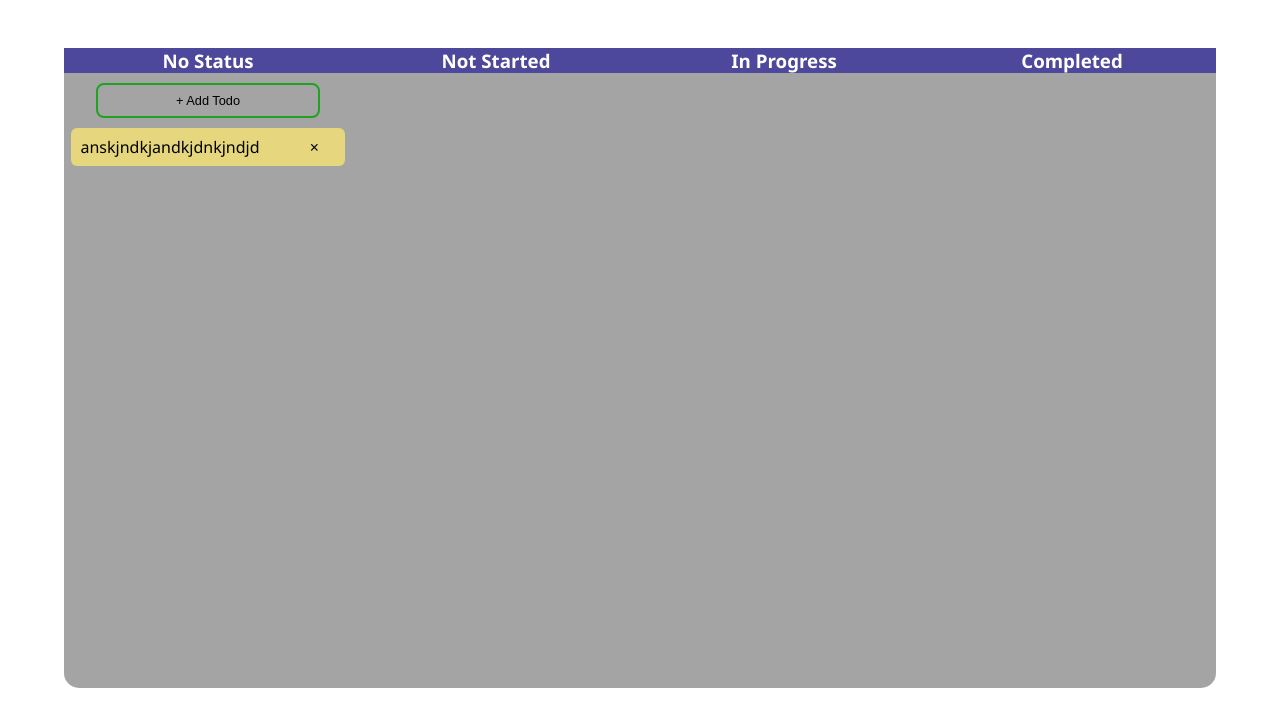
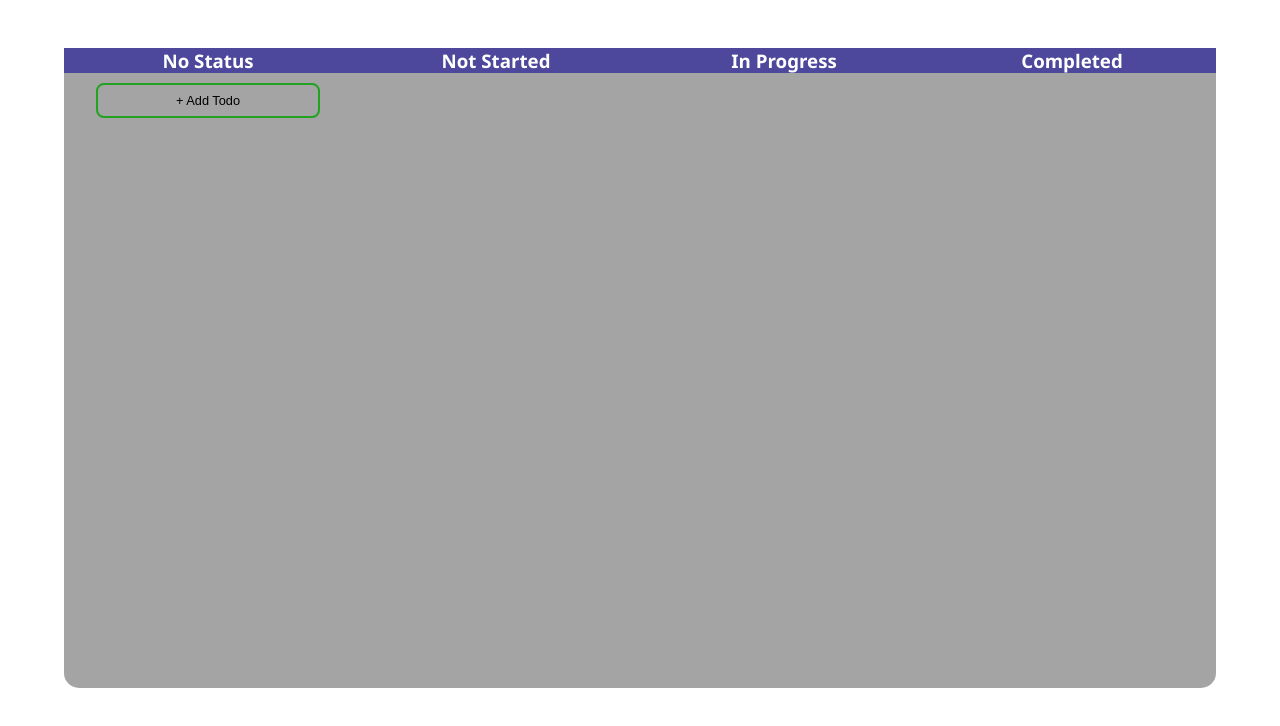
Before and after one commit to Sahil-D/Draggable-Todo, a plain HTML site: page index.html in a window 1280 px wide. Drawn offline with Linux system fonts and the light colour scheme.

Commit message:
Removed sample todo

```diff
--- a/index.html
+++ b/index.html
@@ -25,10 +25,12 @@
       <div class="status" id="no-status">
         <h3>No Status</h3>
         <button id="add-btn" data-target-modal="#todo-form">+ Add Todo</button>
-        <div class="todo" draggable="true">
-          <div class="todo-content">anskjndkjandkjdnkjndjd</div>
+
+        <!-- Sample Todo  -->
+        <!-- <div class="todo" draggable="true">
+          <div class="todo-content">sample todo</div>
           <div class="todo-remove">&times;</div>
-        </div>
+        </div> -->
       </div>
       <div class="status" id="not-started">
         <h3>Not Started</h3>
```
